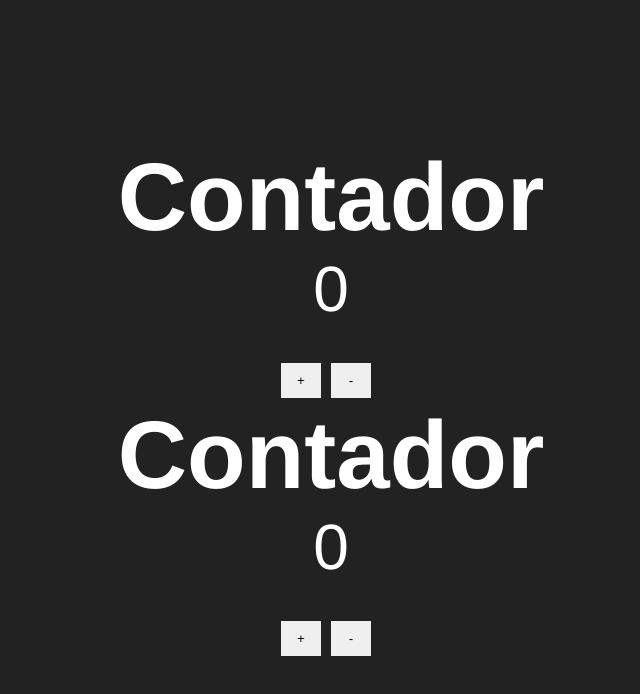
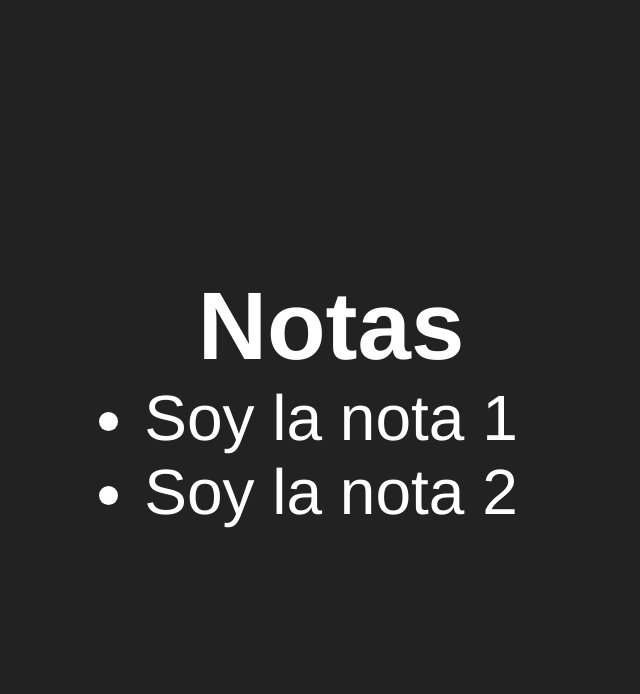
Before and after one commit to FernandoAlmaraz/LISTA_DE_TAREAS, a React (Vite) app: page / in a window 1280 px wide. Shown: the top 694 px of the page, without its empty margins (309-949 px from the left). Built offline with nearby package versions, Linux system fonts and the light colour scheme.

Commit message:
feat: using map

```diff
--- a/src/App.jsx
+++ b/src/App.jsx
@@ -4,18 +4,8 @@ import { useState } from 'react';
 
 // <></> = fragment
 function App() {
-  // const notes = [
-  //   {id:crypto.randomUUID(), text:'Soy la nota 1'},
-  //   {id:crypto.randomUUID(), text:'Soy la nota 2'}
-  // ];
-
-  // const titles = {
-  //   tituloApp: 'Soy el titulo App',
-  //   subTituloApp: 'Soy el subtitulo App'
-  // };
   return (
     <section className='containerTodoApp'>
-        <TodoApp ></TodoApp>
         <TodoApp/>
     </section>
   )
--- a/src/components/TodoApp.jsx
+++ b/src/components/TodoApp.jsx
@@ -2,14 +2,18 @@ import { useState } from "react";
 
 
 function TodoApp(){
-const [ contador, setContador ] = useState(0)
-
+    const notass = [
+                        {id:crypto.randomUUID(), text:'Soy la nota 1'},
+                        {id:crypto.randomUUID(), text:'Soy la nota 2'}
+                    ];
+    const [ notas, setNotas ] = useState(notass)
+    //map = retorna array
     return (
         <>
-           <h1>Contador</h1>
-           <p>{contador}</p>
-           <button onClick={()=>setContador(contador + 1)} >+</button>
-           <button onClick={()=>setContador(contador - 1)} >-</button>
+           <h1>Notas</h1>
+           <ul>
+                {notas.map(nota => <li key={nota.id}> {nota.text} </li> )}
+           </ul>
         </>
     );
 };
```
